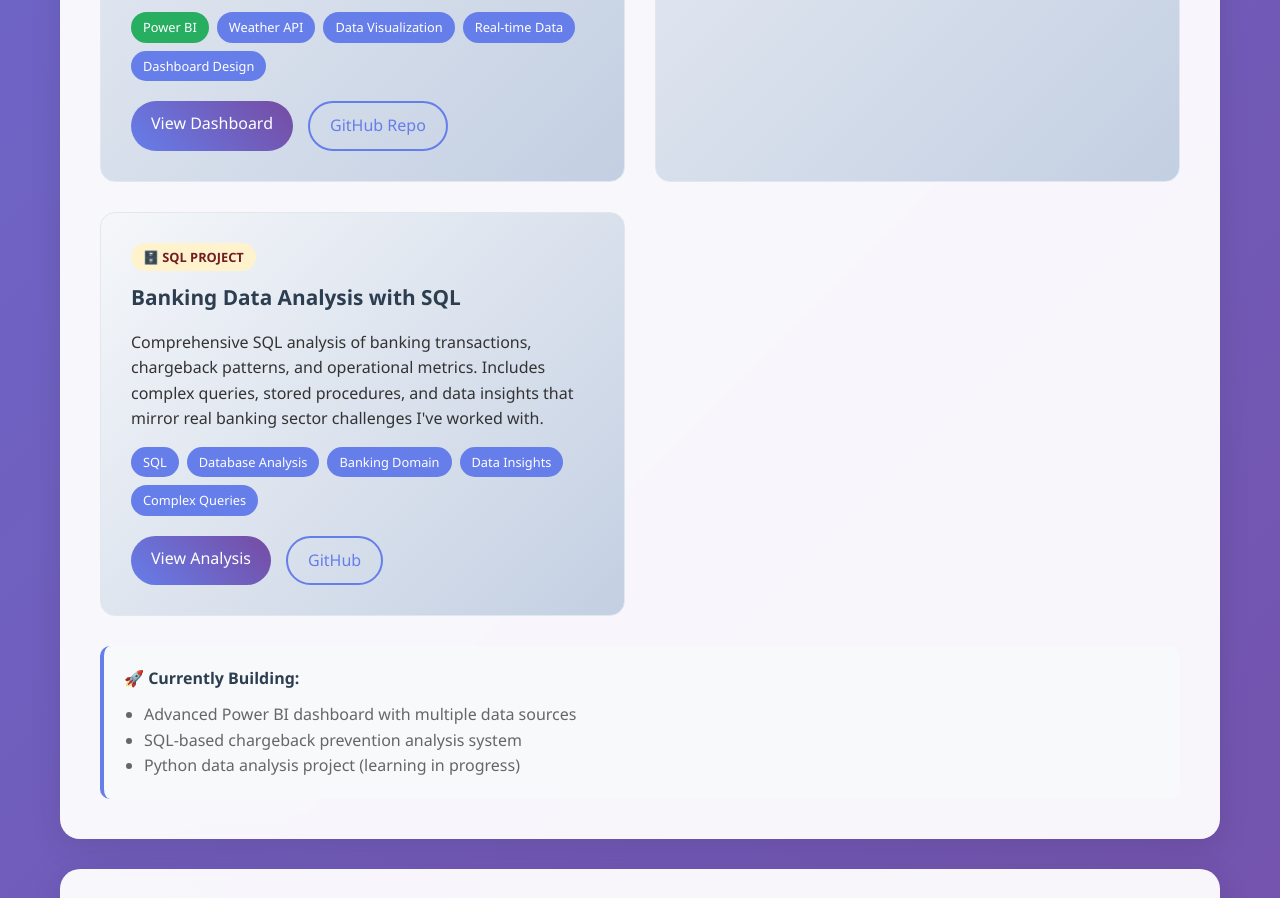
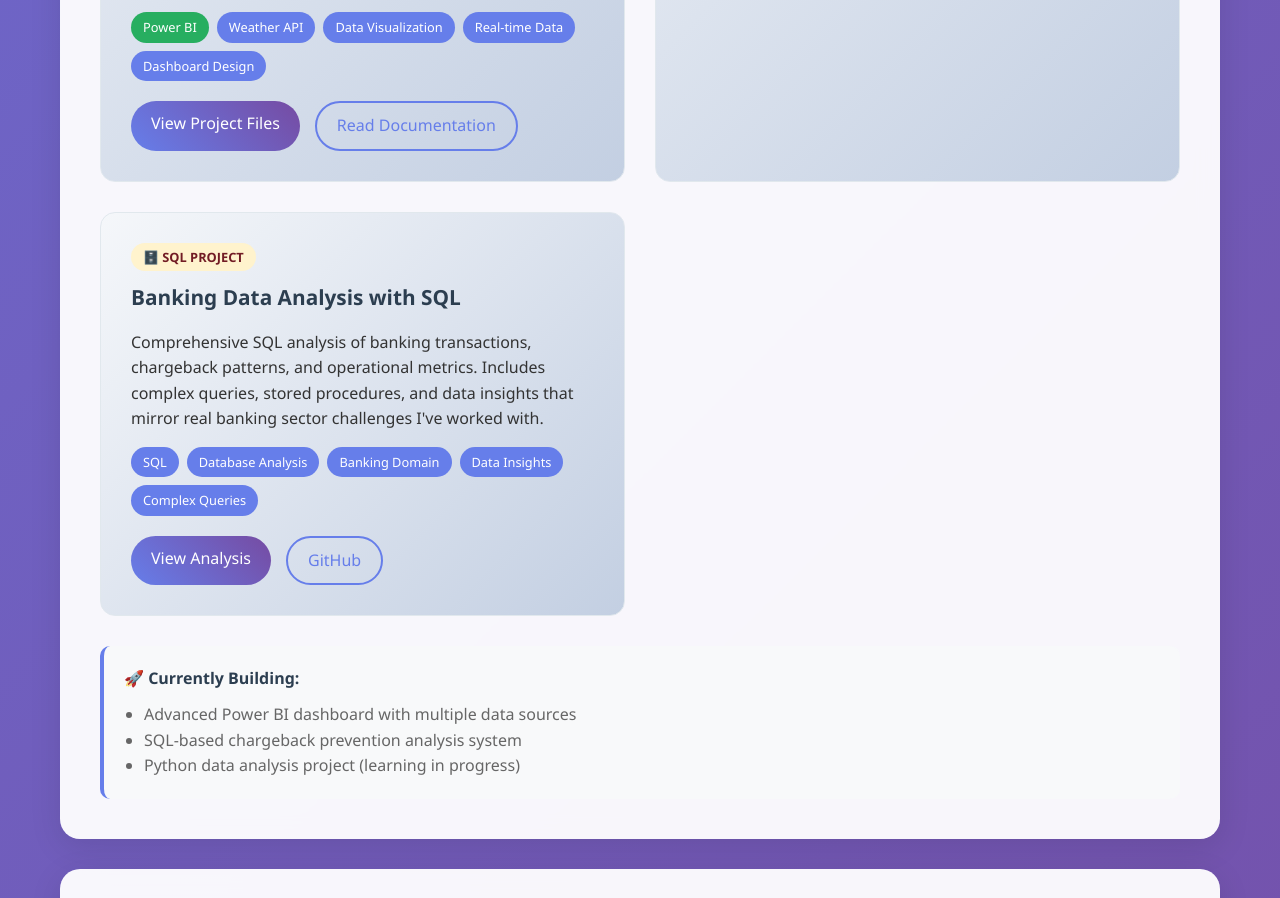
Before and after one commit to Tamanna-Tandon/Tamanna-Tandon.github.io, a plain HTML site: page index.html in a window 1280 px wide. Shown: the part 3342-4240 px from the top of the page. Drawn offline with Linux system fonts and the light colour scheme.

Commit message:
Update index.html with dashboard files

```diff
--- a/index.html
+++ b/index.html
@@ -641,8 +641,8 @@
                         <span class="tag">Dashboard Design</span>
                     </div>
                     <div class="project-links">
-                        <a href="#" class="btn btn-primary" onclick="trackClick('weather_dashboard')">View Dashboard</a>
-                        <a href="#" class="btn btn-secondary" onclick="trackClick('weather_dashboard_github')">GitHub Repo</a>
+                        <a href="https://github.com/Tamanna-Tandon/weather-dashboard-powerbi" class="btn btn-primary" onclick="trackClick('weather_dashboard_github')" target="_blank">View Project Files</a>
+                        <a href="https://github.com/Tamanna-Tandon/weather-dashboard-powerbi#readme" class="btn btn-secondary" onclick="trackClick('weather_dashboard_readme')" target="_blank">Read Documentation</a>
                     </div>
                 </div>
 
```
